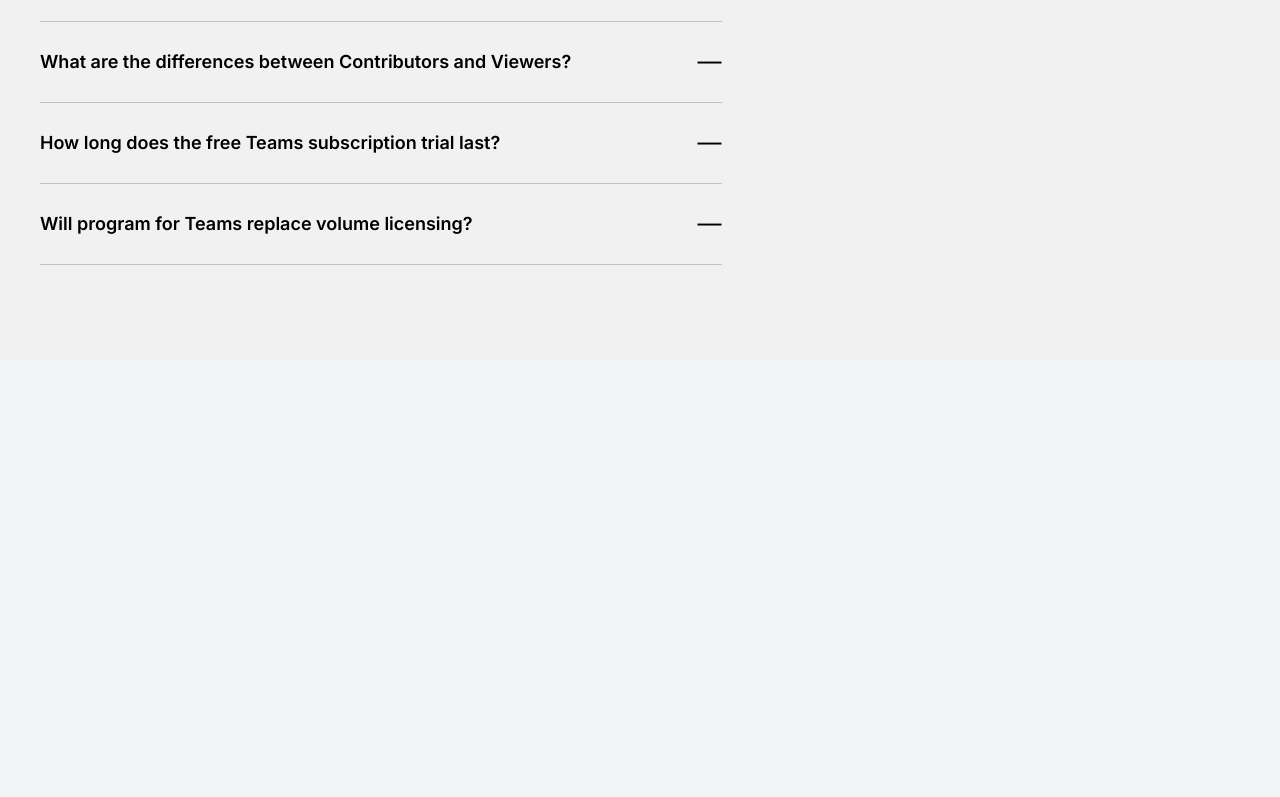
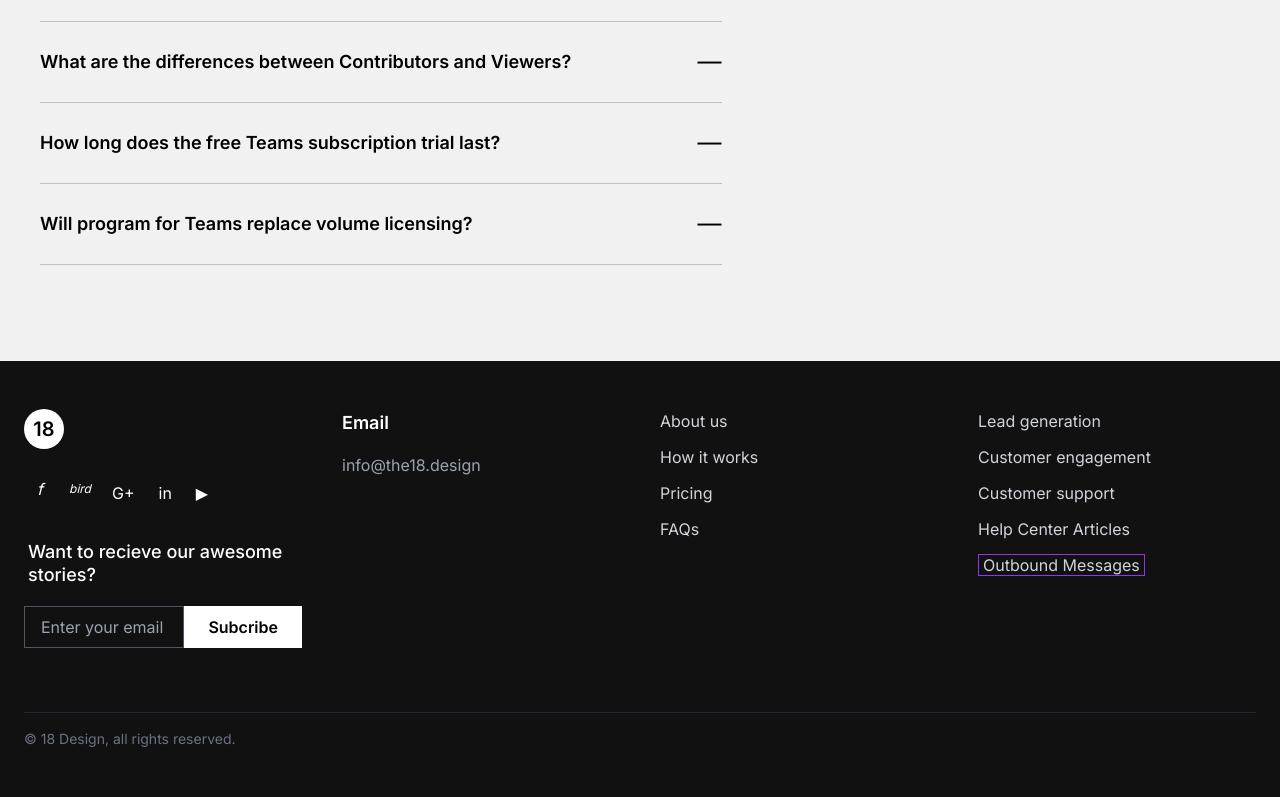
Before and after one commit to saidmuhiddin2024-cloud/exam2, a website: page index.html in a window 1280 px wide. Shown: the part 4658-5455 px from the top of the page. Before the commit the page ends 5019 px from the top, so only its background shows below. Drawn offline with nearby package versions, Linux system fonts and the light colour scheme.

Commit message:
seven com

```diff
--- a/index.html
+++ b/index.html
@@ -337,6 +337,62 @@
         </div>
     </section>
 
+    <footer class="bg-[#111111] text-white py-12 px-6">
+  <div class="max-w-7xl mx-auto grid grid-cols-1 md:grid-cols-4 gap-10">
+
+    <div class="space-y-6">
+      <div class="bg-white text-black w-10 h-10 rounded-full flex items-center justify-center font-bold text-xl">
+        18
+      </div>
+
+      <div class="flex space-x-2">
+        <a href="#" class=" p-2 hover:bg-gray-800 transition"><i class="fab fa-facebook-f w-4 h-4 flex items-center justify-center">f</i></a>
+        <a href="#" class=" p-2 hover:bg-gray-800 transition"><i class="fab fa-twitter w-4 h-4 flex items-center justify-center text-xs">bird</i></a>
+        <a href="#" class=" p-2 hover:bg-gray-800 transition">G+</a>
+        <a href="#" class=" p-2 hover:bg-gray-800 transition">in</a>
+        <a href="#" class=" p-2 hover:bg-gray-800 transition">▶</a>
+      </div>
+
+      <div class="space-y-4">
+        <p class="font-medium text-lg leading-tight  p-1 inline-block">
+          Want to recieve our awesome<br>stories?
+        </p>
+        <div class="flex">
+          <input type="email" placeholder="Enter your email" class="bg-transparent border border-gray-600 px-4 py-2 w-full focus:outline-none focus:border-white">
+          <button class="bg-white text-black px-6 py-2 font-semibold hover:bg-gray-200 transition">
+            Subcribe
+          </button>
+        </div>
+      </div>
+    </div>
+
+    <div>
+      <h3 class="font-bold text-lg mb-4">Email</h3>
+      <p class="text-gray-400 hover:text-white cursor-pointer">info@the18.design</p>
+    </div>
+
+    <ul class="space-y-3 text-gray-300">
+      <li><a class="hover:text-white">About us</a></li>
+      <li><a class="hover:text-white">How it works</a></li>
+      <li><a class="hover:text-white">Pricing</a></li>
+      <li><a class="hover:text-white">FAQs</a></li>
+    </ul>
+
+    <ul class="space-y-3 text-gray-300">
+      <li><a class="hover:text-white">Lead generation</a></li>
+      <li><a class="hover:text-white">Customer engagement</a></li>
+      <li><a class="hover:text-white">Customer support</a></li>
+      <li><a class="hover:text-white">Help Center Articles</a></li>
+      <li><a class="border border-purple-600 px-1 hover:bg-purple-600/20">Outbound Messages</a></li>
+    </ul>
+
+  </div>
+
+  <div class="max-w-7xl mx-auto mt-16 pt-4 border-t border-gray-800 text-sm text-gray-500">
+    © 18 Design, all rights reserved.
+  </div>
+</footer>
+
 </div>
 </body>
 </html>
```
